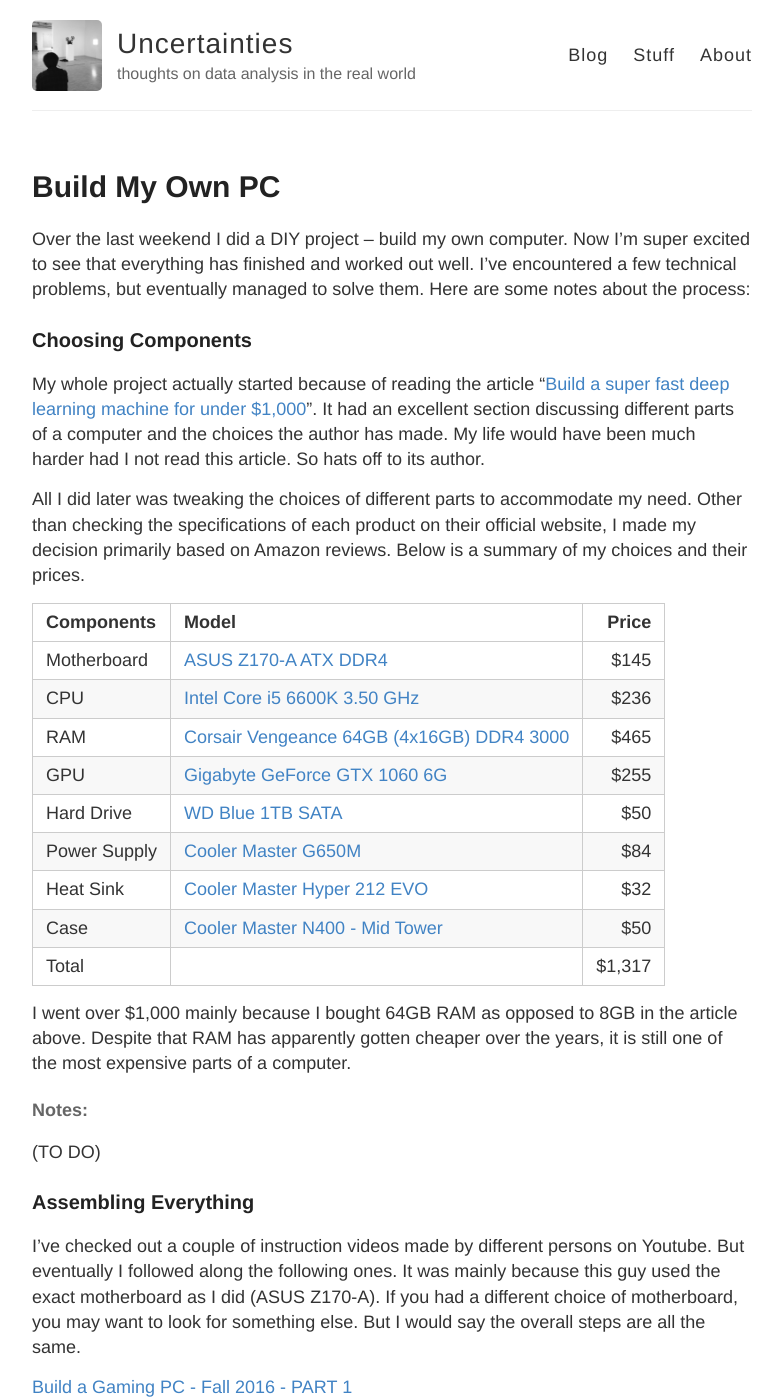
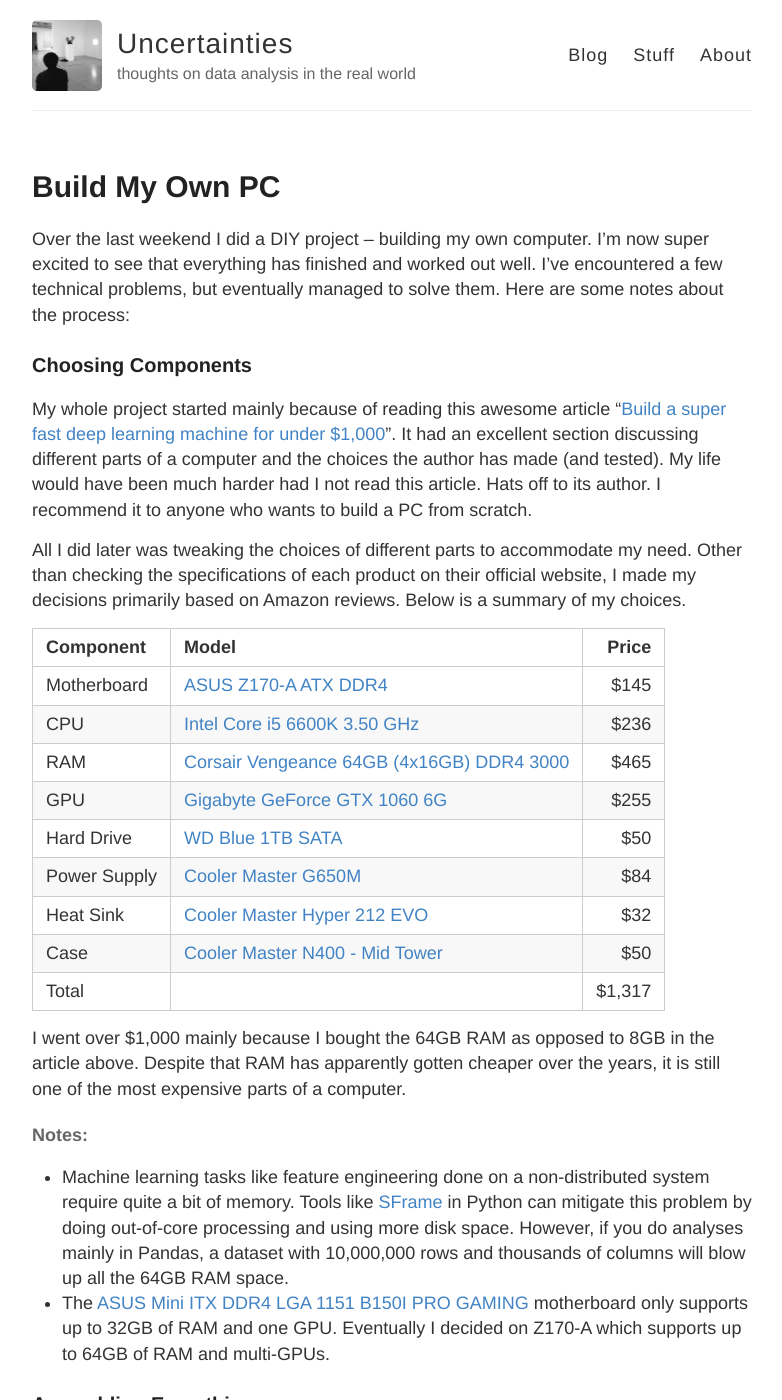
Before and after one commit to XiaoxiaoWang87/xiaoxiaowang87.github.io, a Jekyll site: the page built from _posts/2017-03-01-build_a_pc.md, in a window 1280 px wide and 1400 px high. Shown: the whole window, without its empty margins (248-1030 px from the left). Built offline with Jekyll 4.4.1, drawn with Linux system fonts in a browser that asks for light colours; comment, search, counter and statistics services are not loaded.

Commit message:
added note

```diff
--- a/_posts/2017-03-01-build_a_pc.md
+++ b/_posts/2017-03-01-build_a_pc.md
@@ -4,15 +4,15 @@ title: Build My Own PC
 comments: true
 ---
 
-Over the last weekend I did a DIY project -- build my own computer. Now I'm super excited to see that everything has finished and worked out well. I've encountered a few technical problems, but eventually managed to solve them. Here are some notes about the process:
+Over the last weekend I did a DIY project -- building my own computer. I'm now super excited to see that everything has finished and worked out well. I've encountered a few technical problems, but eventually managed to solve them. Here are some notes about the process:
 
 ### Choosing Components
 
-My whole project actually started because of reading the article "[Build a super fast deep learning machine for under $1,000](https://www.oreilly.com/learning/build-a-super-fast-deep-learning-machine-for-under-1000)". It had an excellent section discussing different parts of a computer and the choices the author has made. My life would have been much harder had I not read this article. So hats off to its author.
+My whole project started mainly because of reading this awesome article "[Build a super fast deep learning machine for under $1,000](https://www.oreilly.com/learning/build-a-super-fast-deep-learning-machine-for-under-1000)". It had an excellent section discussing different parts of a computer and the choices the author has made (and tested). My life would have been much harder had I not read this article. Hats off to its author. I recommend it to anyone who wants to build a PC from scratch.
 
-All I did later was tweaking the choices of different parts to accommodate my need. Other than checking the specifications of each product on their official website, I made my decision primarily based on Amazon reviews. Below is a summary of my choices and their prices.
+All I did later was tweaking the choices of different parts to accommodate my need. Other than checking the specifications of each product on their official website, I made my decisions primarily based on Amazon reviews. Below is a summary of my choices.
 
-| Components    | Model |  Price |
+| Component     | Model |  Price |
 | ------------- |:------| ------:|
 | Motherboard   |[ASUS Z170-A ATX DDR4](https://www.amazon.com/gp/product/B012NH05UW/ref=oh_aui_detailpage_o02_s01?ie=UTF8&psc=1) | $145 |
 | CPU           |[Intel Core i5 6600K 3.50 GHz](https://www.amazon.com/gp/product/B012M8M7TY/ref=oh_aui_detailpage_o02_s01?ie=UTF8&psc=1)  |    $236 |
@@ -24,11 +24,12 @@ All I did later was tweaking the choices of different parts to accommodate my ne
 | Case          |[Cooler Master N400 - Mid Tower](https://www.amazon.com/gp/product/B00DKXXBU0/ref=oh_aui_detailpage_o01_s00?ie=UTF8&psc=1)       |     $50 |
 | Total         |       |     $1,317 |
 
-I went over $1,000 mainly because I bought 64GB RAM as opposed to 8GB in the article above. Despite that RAM has apparently gotten cheaper over the years, it is still one of the most expensive parts of a computer.
+I went over $1,000 mainly because I bought the 64GB RAM as opposed to 8GB in the article above. Despite that RAM has apparently gotten cheaper over the years, it is still one of the most expensive parts of a computer.
 
 
 #### Notes:
-(TO DO)
+  * Machine learning tasks like feature engineering done on a non-distributed system require quite a bit of memory. Tools like [SFrame](https://github.com/turi-code/SFrame) in Python can mitigate this problem by doing out-of-core processing and using more disk space. However, if you do analyses mainly in Pandas, a dataset with 10,000,000 rows and thousands of columns will blow up all the 64GB RAM space.
+  * The [ASUS Mini ITX DDR4 LGA 1151 B150I PRO GAMING](https://www.asus.com/us/Motherboards/B150I-PRO-GAMING-WIFI-AURA/) motherboard only supports up to 32GB of RAM and one GPU. Eventually I decided on Z170-A which supports up to 64GB of RAM and multi-GPUs.
 
 
 ### Assembling Everything
```
